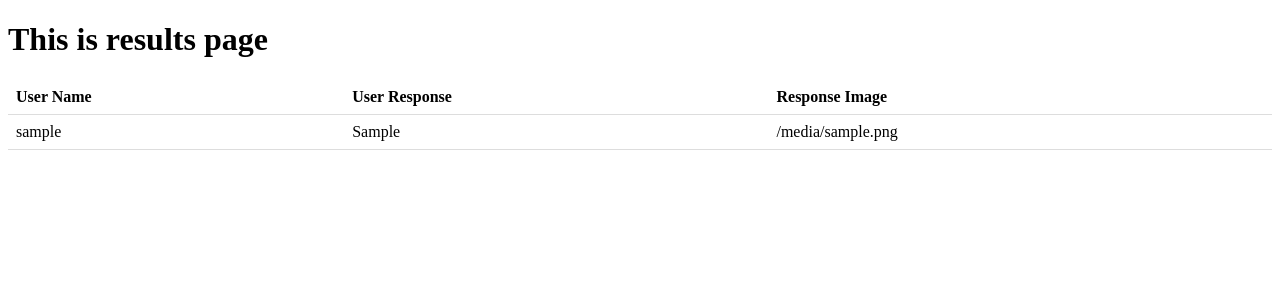
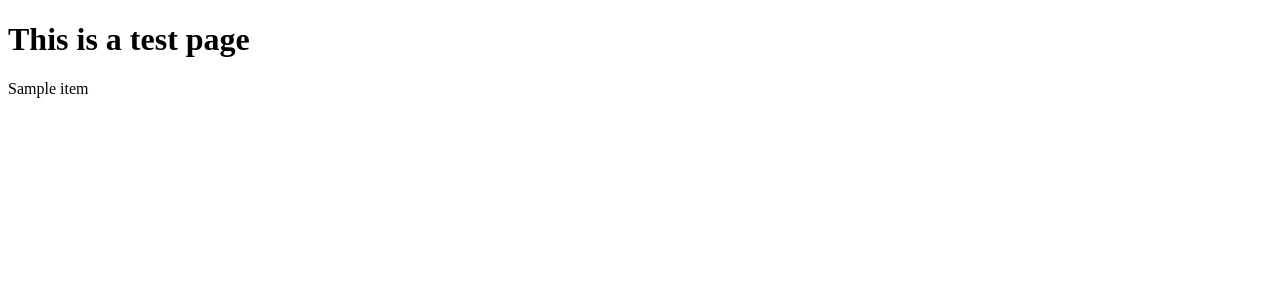
Before and after one commit to varun2602/pixeltech, a Django app: page /result in a window 1280 px wide. Shown: the top 300 px of the page. Run offline with Django 4.2, Linux system fonts and the light colour scheme; tables that the repository leaves empty hold one stand-in row (Sample ...); a database or web service that is not in the repository returns one stand-in record (Sample ...); data that the repository does not hold is empty.

Commit message:
Test commit 11

```diff
--- a/imageapp/templates/results.html
+++ b/imageapp/templates/results.html
@@ -39,6 +39,7 @@ td {
 </head>
 <body>
   <h1>This is results page</h1>
+  {{response}}
     <table>
         <thead>
           <tr>
--- a/imageapp/views.py
+++ b/imageapp/views.py
@@ -160,7 +160,7 @@ def result(request):
         user = request.user.username
         # print(user)
         data = {
-            'user_name':str(user)
+            'user_name':'varun'
         }
         json_data = json.dumps(data)
         r = requests.get(url = 'https://pixeltech.onrender.com/img/get_data/', data = json_data)
@@ -171,7 +171,7 @@ def result(request):
         # return render(request, 'test.html')
 
         context = {'response':response}
-        return render(request, 'results.html', context)
+        return render(request, 'test.html', context)
 
 @csrf_exempt
 def test_route(request):
```
